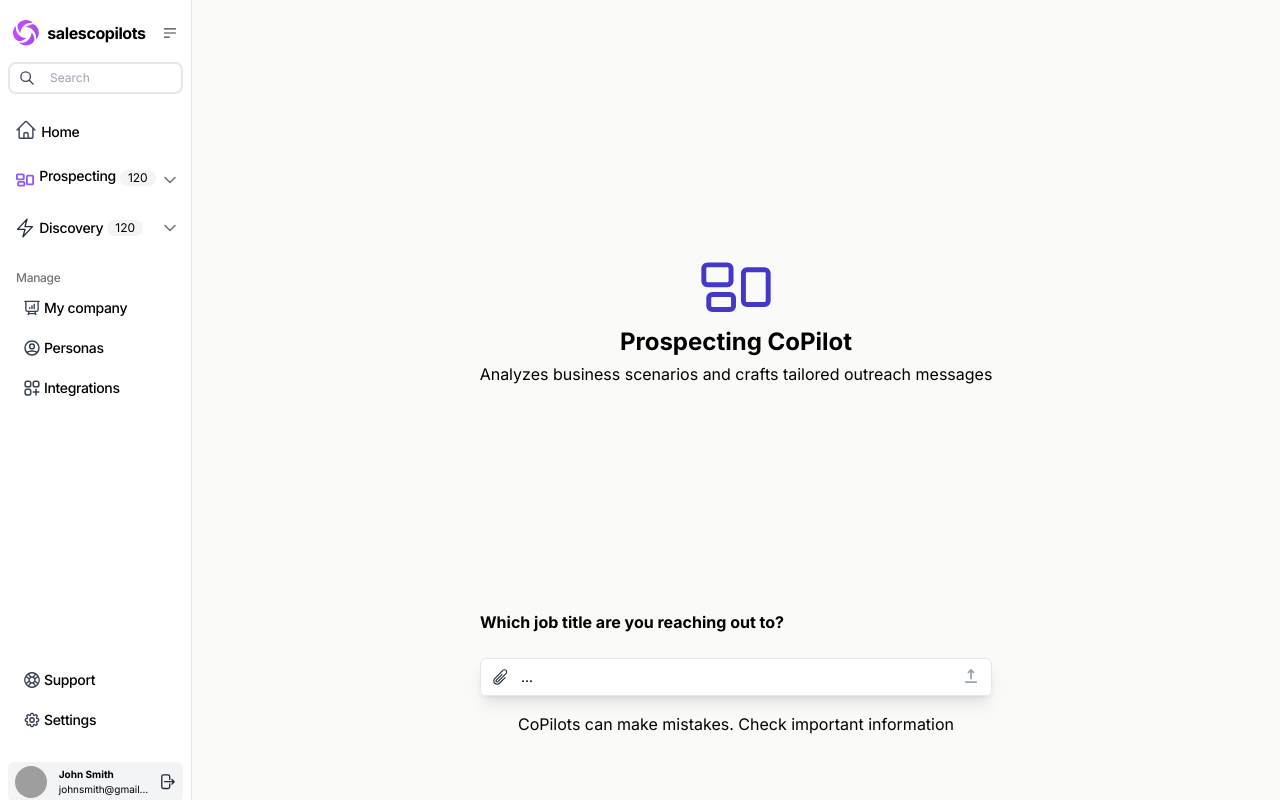
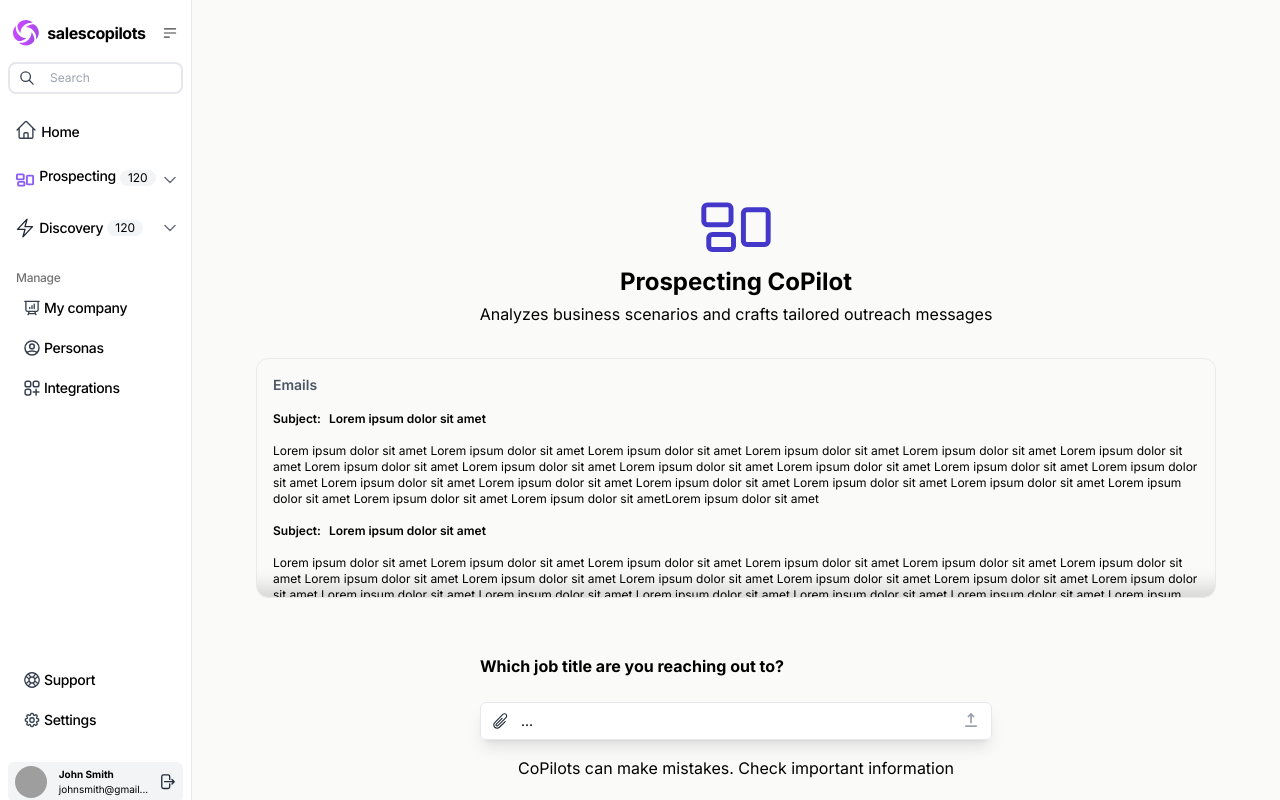
Before and after one commit to Momin-Mahmud/nick-react-app, a React (Vite) app in the folder nick-react-app/: page /prospecting in a window 1280 px wide. Built offline with nearby package versions, Linux system fonts and the light colour scheme; grey boxes are pictures that could not be loaded.

Commit message:
added questions to front-end

```diff
--- a/nick-react-app/src/pages/ProspectingCopilot/index.jsx
+++ b/nick-react-app/src/pages/ProspectingCopilot/index.jsx
@@ -1,34 +1,52 @@
-import Icon from "../../utils/Icon";
-import React from "react";
-import { useEffect, useState } from "react";
-import { v4 as uuidv4 } from "uuid";
-import apiRequest from "../../utils/axios/api-request";
+import Icon from '../../utils/Icon';
+import React from 'react';
+import { useEffect, useState } from 'react';
+import { v4 as uuidv4 } from 'uuid';
+import apiRequest from '../../utils/axios/api-request';
 
 const ProspectingCopilot = () => {
   const items = [
     {
-      label: "Can you help me write a prospecting email?",
+      label: 'Can you help me write a prospecting email?'
     },
     {
-      label: "Write a sequence to one of my accounts",
+      label: 'Write a sequence to one of my accounts'
     },
     {
-      label: "Craft a follow-up message for a prospect",
+      label: 'Craft a follow-up message for a prospect'
     },
     {
-      label: "Can you write me a custom LinkedIn message",
-    },
+      label: 'Can you write me a custom LinkedIn message'
+    }
   ];
 
   const questions = [
-    "Which job title are you reaching out to?",
-    "Which company are you reaching out to?",
-    "Are there any specific triggers or perfect times to reach out to this prospect? (Provide examples such as a 10-K, blog post, LinkedIn profile, about page, job posting, etc.)",
+    'Which job title are you reaching out to?',
+    'Which company are you reaching out to?',
+    'Are there any specific triggers or perfect times to reach out to this prospect? (Provide examples such as a 10-K, blog post, LinkedIn profile, about page, job posting, etc.)'
   ];
 
   const [questionNumber, setQuestionNumber] = useState(0);
-  const [inputValue, setInputValue] = useState("");
+  const [inputValue, setInputValue] = useState('');
   const [inputArray, setInputArray] = useState([]);
+  const [emailData, setEmailData] = useState([
+    {
+      subject: 'Lorem ipsum dolor sit amet',
+      body: 'Lorem ipsum dolor sit amet Lorem ipsum dolor sit amet Lorem ipsum dolor sit amet Lorem ipsum dolor sit amet Lorem ipsum dolor sit amet Lorem ipsum dolor sit amet Lorem ipsum dolor sit amet Lorem ipsum dolor sit amet Lorem ipsum dolor sit amet Lorem ipsum dolor sit amet Lorem ipsum dolor sit amet Lorem ipsum dolor sit amet Lorem ipsum dolor sit amet Lorem ipsum dolor sit amet Lorem ipsum dolor sit amet Lorem ipsum dolor sit amet Lorem ipsum dolor sit amet Lorem ipsum dolor sit amet Lorem ipsum dolor sit amet Lorem ipsum dolor sit ametLorem ipsum dolor sit amet'
+    },
+    {
+      subject: 'Lorem ipsum dolor sit amet',
+      body: 'Lorem ipsum dolor sit amet Lorem ipsum dolor sit amet Lorem ipsum dolor sit amet Lorem ipsum dolor sit amet Lorem ipsum dolor sit amet Lorem ipsum dolor sit amet Lorem ipsum dolor sit amet Lorem ipsum dolor sit amet Lorem ipsum dolor sit amet Lorem ipsum dolor sit amet Lorem ipsum dolor sit amet Lorem ipsum dolor sit amet Lorem ipsum dolor sit amet Lorem ipsum dolor sit amet Lorem ipsum dolor sit amet Lorem ipsum dolor sit amet Lorem ipsum dolor sit amet Lorem ipsum dolor sit amet Lorem ipsum dolor sit amet Lorem ipsum dolor sit ametLorem ipsum dolor sit amet'
+    },
+    {
+      subject: 'Lorem ipsum dolor sit amet',
+      body: 'Lorem ipsum dolor sit amet Lorem ipsum dolor sit amet Lorem ipsum dolor sit amet Lorem ipsum dolor sit amet Lorem ipsum dolor sit amet Lorem ipsum dolor sit amet Lorem ipsum dolor sit amet Lorem ipsum dolor sit amet Lorem ipsum dolor sit amet Lorem ipsum dolor sit amet Lorem ipsum dolor sit amet Lorem ipsum dolor sit amet Lorem ipsum dolor sit amet Lorem ipsum dolor sit amet Lorem ipsum dolor sit amet Lorem ipsum dolor sit amet Lorem ipsum dolor sit amet Lorem ipsum dolor sit amet Lorem ipsum dolor sit amet Lorem ipsum dolor sit ametLorem ipsum dolor sit amet'
+    },
+    {
+      subject: 'Lorem ipsum dolor sit amet',
+      body: 'Lorem ipsum dolor sit amet Lorem ipsum dolor sit amet Lorem ipsum dolor sit amet Lorem ipsum dolor sit amet Lorem ipsum dolor sit amet Lorem ipsum dolor sit amet Lorem ipsum dolor sit amet Lorem ipsum dolor sit amet Lorem ipsum dolor sit amet Lorem ipsum dolor sit amet Lorem ipsum dolor sit amet Lorem ipsum dolor sit amet Lorem ipsum dolor sit amet Lorem ipsum dolor sit amet Lorem ipsum dolor sit amet Lorem ipsum dolor sit amet Lorem ipsum dolor sit amet Lorem ipsum dolor sit amet Lorem ipsum dolor sit amet Lorem ipsum dolor sit ametLorem ipsum dolor sit amet'
+    }
+  ]);
 
   useEffect(() => {
     console.log(inputArray);
@@ -36,25 +54,25 @@
 
   useEffect(() => {
     if (questionNumber == 3) {
-      console.log("Question 3 done!");
+      console.log('Question 3 done!');
       handleGptResponse();
     }
   }, [questionNumber]);
 
   const createObjectFromQuestions = (questions, inputArray) => {
     return questions.reduce((acc, question, index) => {
-      acc[question] = inputArray[index] || "";
+      acc[question] = inputArray[index] || '';
       return acc;
     }, {});
   };
 
   const handleKeyDown = (e) => {
-    if (e.key === "Enter") {
+    if (e.key === 'Enter') {
       e.preventDefault();
 
-      if (inputValue.trim() !== "") {
+      if (inputValue.trim() !== '') {
         setInputArray([...inputArray, inputValue]); // Add the current input value to the array
-        setInputValue(""); // Clear the input after saving
+        setInputValue(''); // Clear the input after saving
         setQuestionNumber(questionNumber + 1); // Increment the question number
       }
     }
@@ -62,30 +80,46 @@
 
   const handleGptResponse = async () => {
     const questionsObject = createObjectFromQuestions(questions, inputArray);
-    console.log("The object made is: ", questionsObject);
+    console.log('The object made is: ', questionsObject);
 
-    const { data, error } = await apiRequest("post", "/session/add_session", {
+    const { data, error } = await apiRequest('post', '/session/add_session', {
       data: {
         session: {
           session_id: uuidv4(),
-          session_details: questionsObject,
-        },
-      },
+          session_details: questionsObject
+        }
+      }
     });
     console.log("Data: ", data.prompts[0]?.response?.emails);
     console.log("Error: ", error);
   };
 
   return (
-    <div className="flex-col flex w-[85vw] h-[95vh] gap-24 items-center justify-end">
-      <div className="flex-col items-center flex justify-center">
-        <div className="flex flex-col items-center gap-1">
+    <div className='overflow-scroll max-h-[100vh]'>
+    <div className='flex-col flex w-[85vw] pt-48 gap-8 items-center overflow-scroll justify-end'>
+      <div className='flex-col items-center flex justify-center'>
+        <div className='flex flex-col items-center gap-1 mb-4'>
           <div>
-            <Icon name={"prospectingLogo"} size="70" className="mx-3" />
+            <Icon name={'prospectingLogo'} size='70' className='mx-3' />
           </div>
-          <div className="font-bold text-2xl">Prospecting CoPilot</div>
-          <div>
-            Analyzes business scenarios and crafts tailored outreach messages
+          <div className='font-bold text-2xl'>Prospecting CoPilot</div>
+          <div>Analyzes business scenarios and crafts tailored outreach messages</div>
+        </div>
+        <div
+          style={{ boxShadow: 'rgba(0, 0, 0, 0.15) 0px -50px 20px -40px inset' }}
+          className='p-4 text-sm text-left mt-4 flex flex-col justify-start overflow-y-auto max-h-[30vh] mx-16 items-start gap-2 border-[1px] rounded-xl border-[#E9E9E9]'
+        >
+          <div className='font-semibold text-[#4B5563]'>Emails</div>
+          <div className='flex flex-col gap-4 text-xs mt-2'>
+            {emailData.map((data, index) => (
+              <div className='flex flex-col gap-4' key={index}>
+                <div className='font-semibold flex items-center justify-start gap-2'>
+                  <span>Subject:</span>
+                  {data.subject}
+                </div>
+                <div>{data.body}</div>
+              </div>
+            ))}
           </div>
         </div>
         {/* <div>
@@ -105,51 +139,41 @@
           </div>
         </div> */}
       </div>
-      <div className="w-[40vw] mt-32 mb-6">
-        <div className="flex items-start mb-6 font-bold">
-          {questionNumber <= 2 ? questions[questionNumber] : ""}
-        </div>
-        <div className="relative mt-2 rounded-md shadow-lg focus:ring-0 bg-white">
-          <div className="pointer-events-none absolute inset-y-0 left-0 flex items-center pl-3">
-            <span className="text-gray-500 sm:text-sm">
-              <Icon name="attachments" size="16" />
+      <div className='w-[40vw] mt-6 mb-6'>
+        <div className='flex items-start mb-6 font-bold'>{questionNumber <= 2 ? questions[questionNumber] : ''}</div>
+        <div className='relative mt-2 rounded-md shadow-lg focus:ring-0 bg-white'>
+          <div className='pointer-events-none absolute inset-y-0 left-0 flex items-center pl-3'>
+            <span className='text-gray-500 sm:text-sm'>
+              <Icon name='attachments' size='16' />
             </span>
           </div>
           <input
-            type="text"
-            name="chat"
-            id="chat"
+            type='text'
+            name='chat'
+            id='chat'
             value={inputValue}
             onChange={(e) => setInputValue(e.target.value)}
-            className="block w-full rounded-md border-[1px] border-[#E5E7EB] py-1.5 focus:outline-none bg-white pl-10 pr-20 placeholder:text-black sm:text-sm sm:leading-6"
-            placeholder="..."
+            className='block w-full rounded-md border-[1px] border-[#E5E7EB] py-1.5 focus:outline-none bg-white pl-10 pr-20 placeholder:text-black sm:text-sm sm:leading-6'
+            placeholder='...'
             onKeyDown={handleKeyDown}
           />
-          <div className="absolute inset-y-0 right-0 flex pr-2 mt-1 items-center">
-            <Icon name="upload" size="20" className="" />
+          <div className='absolute inset-y-0 right-0 flex pr-2 mt-1 items-center'>
+            <Icon name='upload' size='20' className='' />
           </div>
         </div>
-        <div className="mt-4">
-          CoPilots can make mistakes. Check important information
-        </div>
+        <div className='mt-4'>CoPilots can make mistakes. Check important information</div>
         {inputArray.length > 0 && (
           <div
-            style={{
-              boxShadow: "rgba(0, 0, 0, 0.15) 0px -50px 20px -40px inset",
-            }}
-            className="p-4 text-sm text-left mt-4 flex flex-col justify-start items-start gap-2 border-[1px] rounded-xl border-[#E9E9E9]"
+            style={{ boxShadow: 'rgba(0, 0, 0, 0.15) 0px -50px 20px -40px inset' }}
+            className='p-4 text-sm text-left mt-4 flex flex-col justify-start items-start gap-2 border-[1px] rounded-xl border-[#E9E9E9]'
           >
-            <div className="font-semibold text-[#4B5563]">Submitted</div>
-            <div className="flex flex-col gap-4 text-xs mt-2">
+            <div className='font-semibold text-[#4B5563]'>Submitted</div>
+            <div className='flex flex-col gap-4 text-xs mt-2'>
               {inputArray.map((item, index) => (
-                <div key={item.id} className="flex items-center gap-2">
-                  <Icon
-                    name={"tickWhite"}
-                    size="12"
-                    className="p-0.5 rounded-full bg-[#6D28D9]"
-                  />
-                  <div className="flex flex-col gap-1">
-                    <div className="font-bold">{questions[index]}</div>
+                <div key={item.id} className='flex items-center gap-2'>
+                  <Icon name={'tickWhite'} size='12' className='p-0.5 rounded-full bg-[#6D28D9]' />
+                  <div className='flex flex-col gap-1'>
+                    <div className='font-bold'>{questions[index]}</div>
                     <div>{item}</div>
                   </div>
                 </div>
@@ -159,6 +183,7 @@
         )}
       </div>
     </div>
+    </div>
   );
 };
 export default ProspectingCopilot;
```
